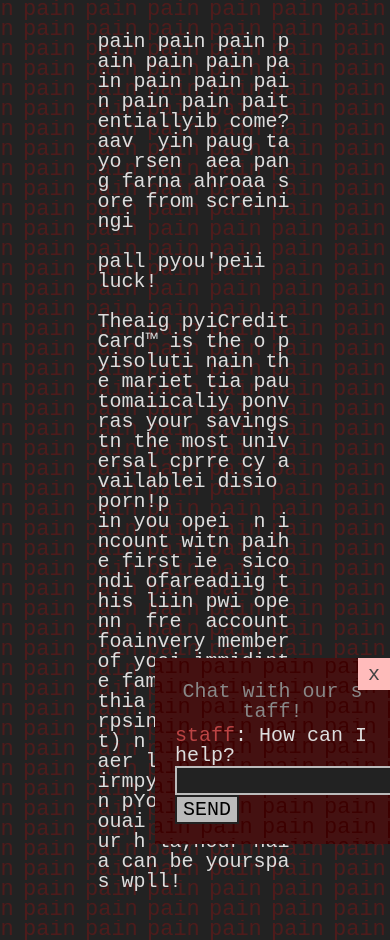
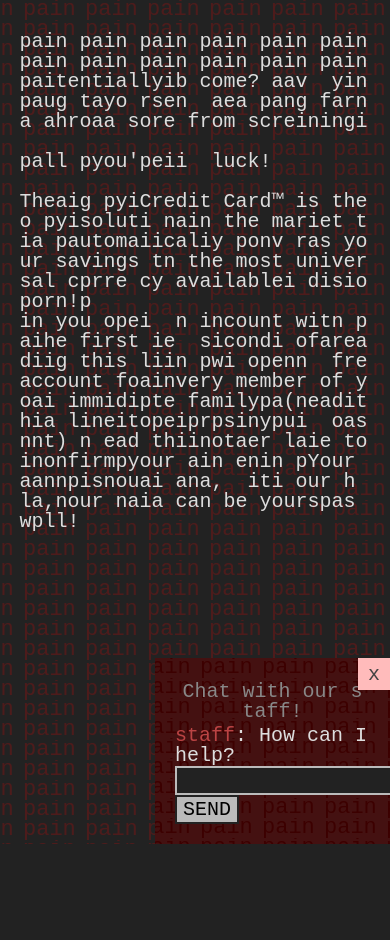
Before and after one commit to wordbugs/agony-creditcard-landing-page, a plain HTML site: page index.html in a window 390 px wide. After the commit the page ends 844 px from the top, so only its background shows below. Drawn offline with Linux system fonts and the light colour scheme; a web font is replaced by a local one.

Commit message:
full width on mobile

```diff
--- a/style.css
+++ b/style.css
@@ -17,11 +17,10 @@
 
 main {
   margin: 0px auto;
-  width: 50%;
+  width: min(90%, 20em);
   font-size: 20px;
   white-space: pre-wrap;
   word-break: break-all;
-
 }
 
 /*
```
